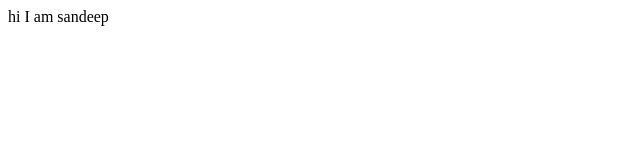
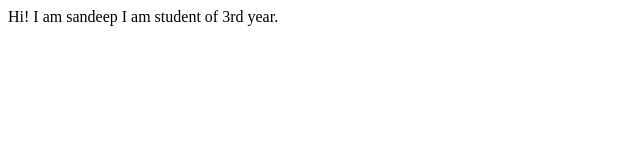
Before and after one commit to sandeepsingh24/Sandeep.portfolio, a plain HTML site: page index.html in a window 1280 px wide. Shown: the whole page, without its empty margins (0-640 px from the left). Drawn offline with Linux system fonts and the light colour scheme.

Commit message:
docs:Readme

```diff
--- a/index.html
+++ b/index.html
@@ -7,6 +7,7 @@
     <title>Document</title>
 </head>
 <body>
-    hi I am sandeep
+    Hi! I am sandeep
+    I am student of 3rd year.
 </body>
 </html>
```
